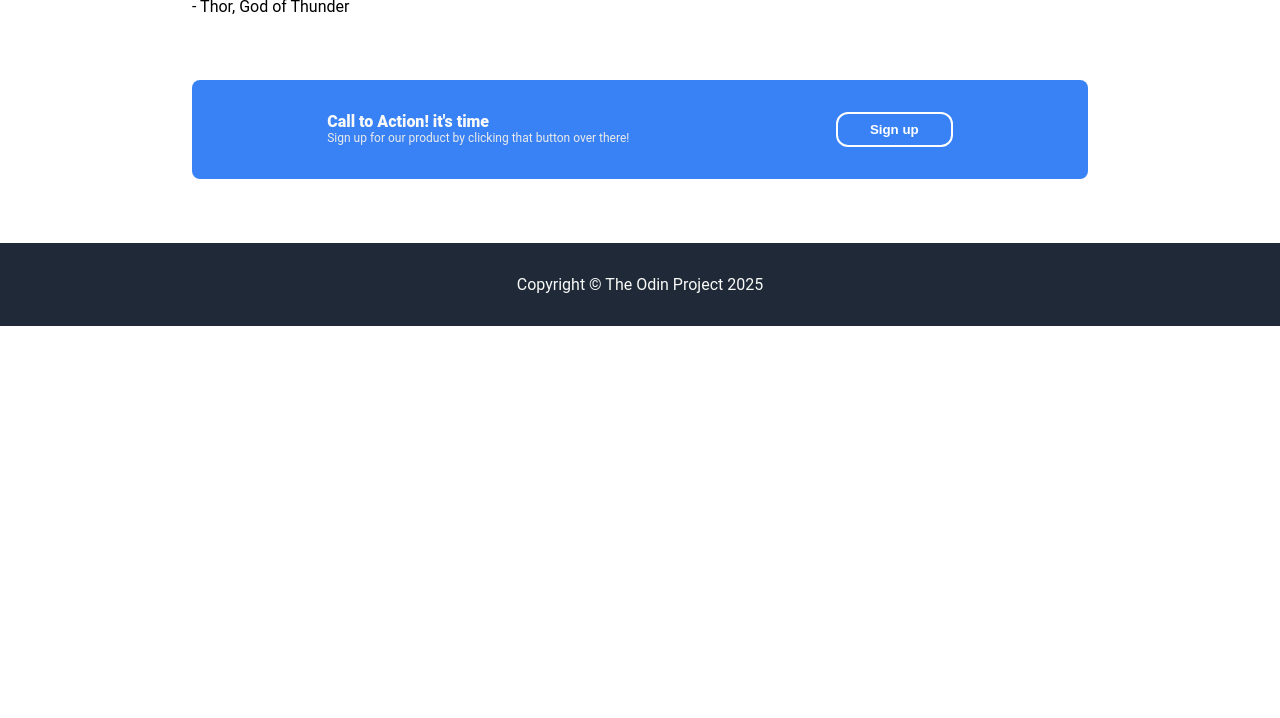
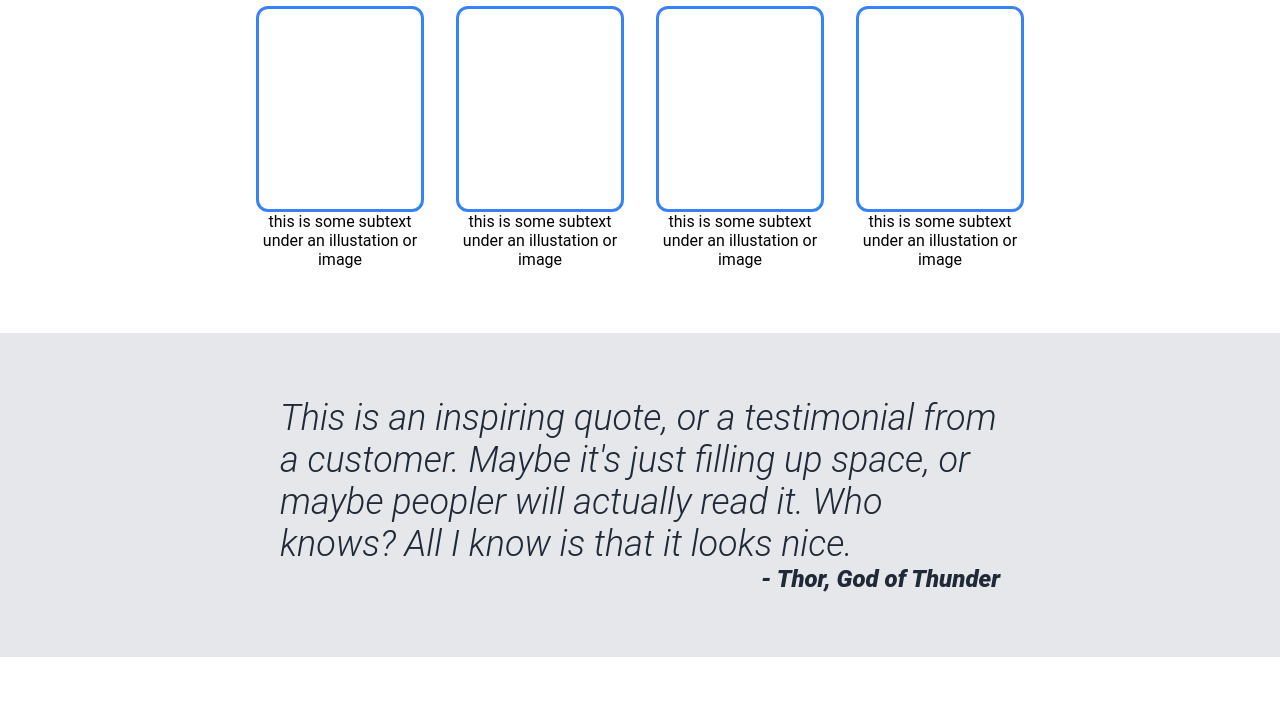
Before and after one commit to VovaZrovko/OdinProjectStudy, a plain HTML site: page Foundation Course - Landing Page/index.html in a window 1280 px wide. Shown: the part 495-1213 px from the top of the page. Before the commit the page ends 821 px from the top, so only its background shows below. Drawn offline with Linux system fonts and the light colour scheme.

Commit message:
body of the page

```diff
--- a/Foundation Course - Landing Page/index.html
+++ b/Foundation Course - Landing Page/index.html
@@ -31,21 +31,45 @@
         </div>
         <div class="body">
             <div class="info">
-                <h3>Some random information</h3>
-                <div class="image-container">
+                <div class="info-title font-size-large bold-font">Some random information</div>
+                <div class="body-container">
+
+                    <div>
+                        <div class="image-container">
+                        </div>
+                        this is some subtext under an illustation or image
+                    </div>
+
+                    <div>
+                        <div class="image-container">
+                        </div>
+                        this is some subtext under an illustation or image
+                    </div>
+
+                    <div>
+                        <div class="image-container">
+                        </div>
+                        this is some subtext under an illustation or image
+                    </div>
+
+                    <div>
+                        <div class="image-container">
+                        </div>
+                        this is some subtext under an illustation or image
+                    </div>
                     <!--  image and text under it -->
                 </div>
             </div>
-            <div class="quote">
+            <div class="quote font-size-large">
                 <div class="text">
                     This is an inspiring quote, or a testimonial from a customer. Maybe it's just filling up space, or maybe peopler will actually read it. Who knows? All I know is that it looks nice.
+                    <div class="bold-font medium-font">- Thor, God of Thunder</div>
                 </div>
-                - Thor, God of Thunder
             </div>
             <div class="sing-up-message">
                 <div>
                     <div class="bold-font">Call to Action! it's time</div>
-                    <div class="dark-small-font">
+                    <div class="small-font dark-color">
                         Sign up for our product by clicking that button over there!
                     </div>
                 </div>
--- a/Foundation Course - Landing Page/style.css
+++ b/Foundation Course - Landing Page/style.css
@@ -28,7 +28,7 @@ body {
     padding: 64px 0;
 }
 
-.header-info, .panel, .quote, .info, .sing-up-message {
+.header-info, .panel, .text, .info, .sing-up-message {
     width: 70%;
 }
 
@@ -68,14 +68,41 @@ body {
     flex-grow: 1;
     justify-content: center;
 }
+.info {
+    box-sizing: border-box;
+    padding: 32px 64px 64px 64px;
+}
+
+.info-title {
+    color: #1F2937;
+    text-align: center;
+    margin-bottom: 32px;
+}
+
+.body-container {
+    display: flex;
+    gap: 32px;
+}
+
+.image-container {
+    border-radius: 12px;
+    border: solid #3882F6;
+    height: 200px;
+}
+
+.body-container div{
+    text-align: center;
+    flex-basis: 200px;
+    /* flex-shrink: 0; if you dont want to change size*/
+}
 
 .sing-up-message {
     background-color: #3882F6;
     border-radius: 8px;
     color: #f9faf8;
-    padding: 32px;
+    padding: 32px 64px;
     display: flex;
-    justify-content: space-around;
+    justify-content: space-between;
     box-sizing: border-box;
     margin: 64px 0;
 }
@@ -89,9 +116,37 @@ body {
     font-weight: 900;
 }
 
-.dark-small-font {
+.dark-color {
     color: #eaeaea;
+}
+
+.small-font {
     font-size: 12px;
+}
+
+.medium-font {
+    font-size: 24px;
+}
+
+.font-size-large {
+    font-size: 36px;
+}
+
+.quote {
+    background-color: #E5E7EB;
+}
+
+.text {
+    font-style: italic;
+    color: #1F2937;
+    font-weight: 300;
+    margin: auto;
+    box-sizing: border-box;
+    padding: 64px 88px;
+}
+
+.text div {
+    text-align: right;
 }
 
 .footer {
```
